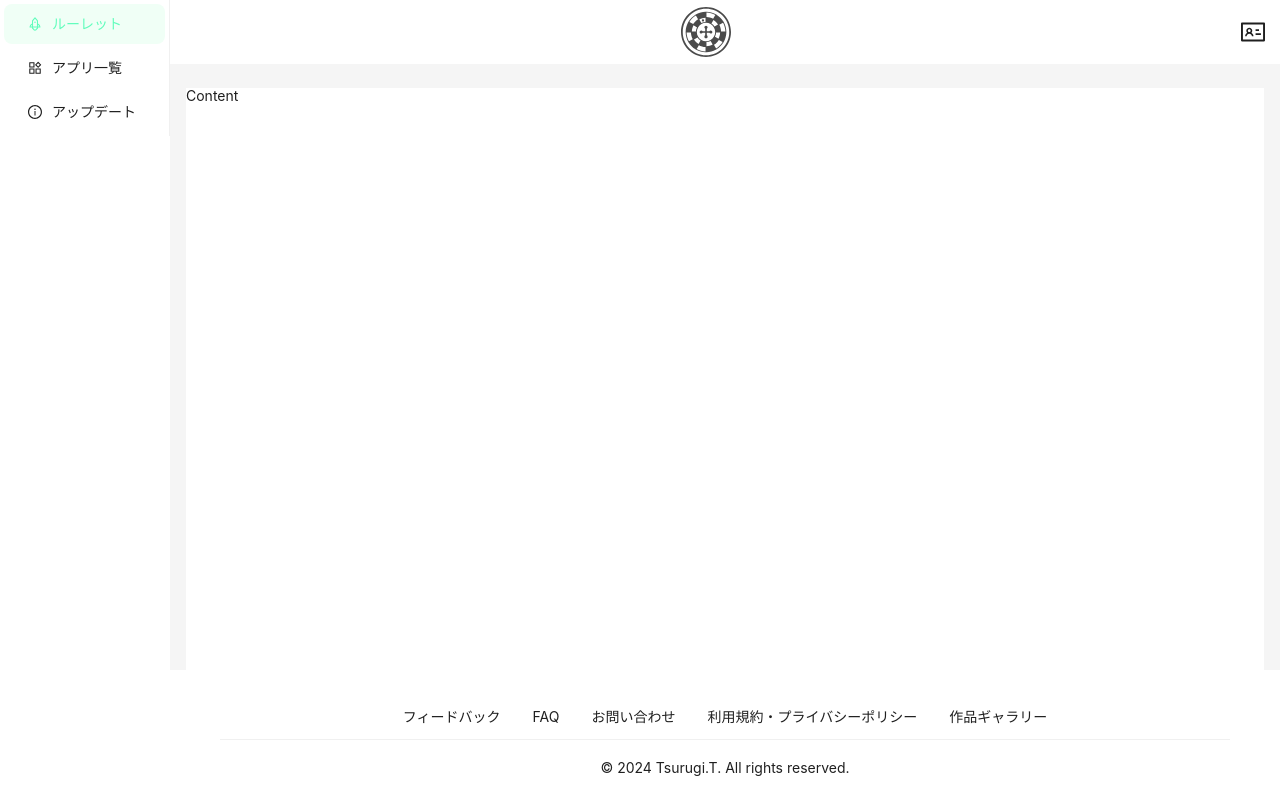
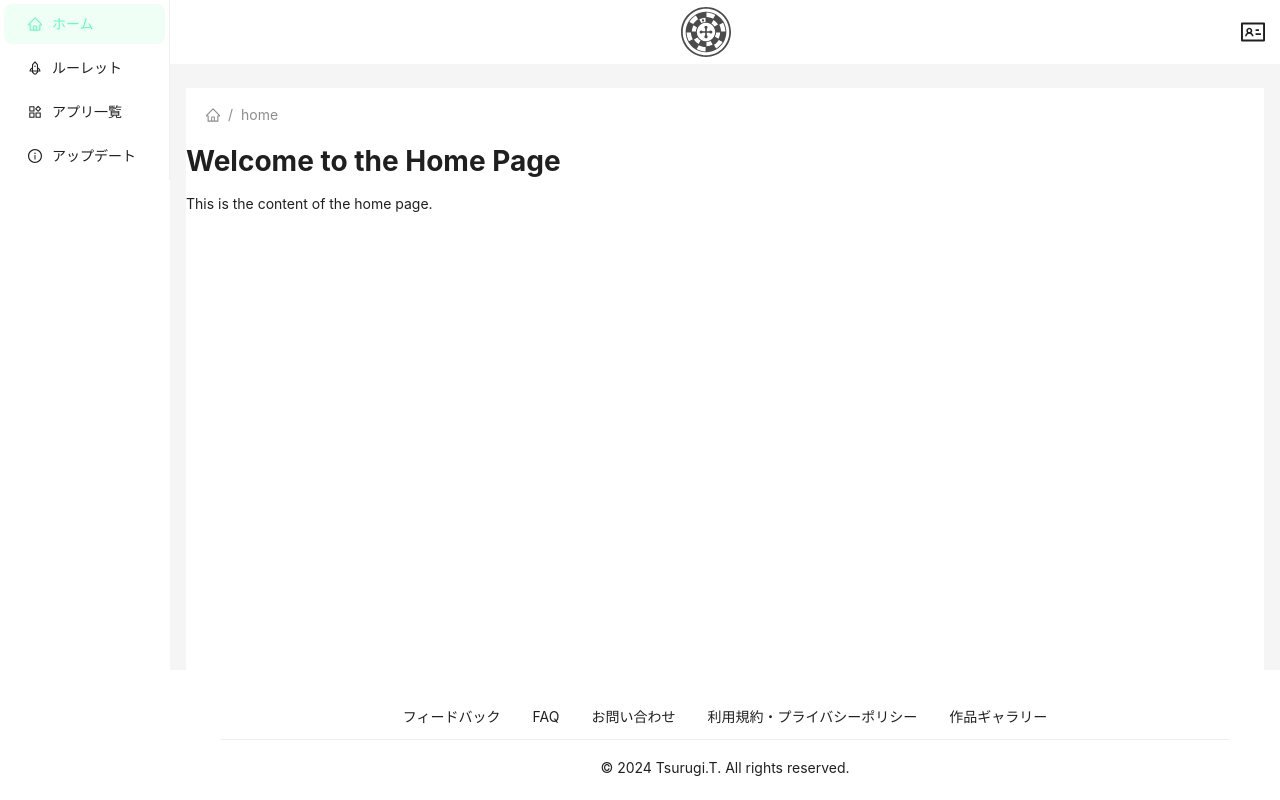
Before and after one commit to ginia3150/Portfolio, a React (Vite) app: page /home in a window 1280 px wide. Built offline with nearby package versions, Linux system fonts and the light colour scheme.

Commit message:
デモホームページとページ遷移機能作成

```diff
--- a/src/App.tsx
+++ b/src/App.tsx
@@ -1,20 +1,24 @@
-import { useState } from 'react';
-import 'normalize.css';
-import './styles/styles.css';
-import { Layout, Menu } from 'antd';
+import { useState } from "react";
+import "normalize.css";
+import "./styles/styles.css";
+import { Layout, Menu, Breadcrumb } from "antd";
 import {
   ProductOutlined,
   RocketOutlined,
   InfoCircleOutlined,
-} from '@ant-design/icons';
-import { Link, BrowserRouter as Router, Route, Routes, useNavigate } from 'react-router-dom';
-import Logo from './assets/Roulette.svg';
-import HeaderWithPopconfirm from './components/HeaderWithPopconfirm';
+  HomeOutlined,
+} from "@ant-design/icons";
+import { Link, BrowserRouter as Router, Route, Routes, useNavigate, useLocation } from "react-router-dom";
+import Logo from "./assets/Roulette.svg";
+import HeaderWithPopconfirm from "./components/HeaderWithPopconfirm";
+import Roulette from "./components/Roulette/Roulette";
+import Home from "./components/Home";
 
 const { Header, Content, Footer, Sider } = Layout;
 
 const App: React.FC = () => {
   const navigate = useNavigate();
+  const location = useLocation();
   const [collapsed, setCollapsed] = useState(true);
 
   const handleMouseEnter = () => {
@@ -25,52 +29,78 @@ const App: React.FC = () => {
     setCollapsed(true);
   };
 
+  const currentPath = location.pathname.split("/").filter(i => i);
+
+  const breadcrumbItems = [
+    {
+      href: "/home",
+      title: <Link to="/home"><HomeOutlined /></Link>,
+    },
+    ...currentPath.map((_, index) => {
+      const url = "/${currentPath.slice(0, index + 1).join('/')}";
+      return {
+        href: url,
+        title: <Link to={url}>{currentPath[index]}</Link>,
+      };
+    })
+  ];
+
   return (
-      <Layout style={{ minHeight: '100vh' }}>
+      <Layout style={{ minHeight: "100vh" }}>
         <Sider
           width={170}
           collapsed={collapsed}
           collapsedWidth={70}
           onMouseEnter={handleMouseEnter}
           onMouseLeave={handleMouseLeave}
-          style={{ background: '#fff' }}
+          style={{ background: "#fff" }}
         >
-          <Menu theme="light" mode="inline" defaultSelectedKeys={['1']} items={[
+          <Menu theme="light" mode="inline" defaultSelectedKeys={["1"]} items={[
             {
-              key: '1',
-              icon: <RocketOutlined className='icon'/>,
+              key: "1",
+              icon: <HomeOutlined className="icon"/>,
+              label: <Link to={"/home"}>ホーム</Link>
+            },
+            {
+              key: "2",
+              icon: <RocketOutlined className="icon"/>,
               label: <Link to={"/roulette"}>ルーレット</Link>
             },
             {
-              key: '2',
-              icon: <ProductOutlined className='icon'/>,
+              key: "3",
+              icon: <ProductOutlined className="icon"/>,
               label: <Link to={"/applist"}>アプリ一覧</Link>
             },
             {
-              key: '3',
-              icon: <InfoCircleOutlined className='icon'/>,
+              key: "4",
+              icon: <InfoCircleOutlined className="icon"/>,
               label: <Link to={"/update"}>アップデート</Link>
             },
-          ]}>
-          </Menu>
+          ]} />
         </Sider>
 
         <Layout>
-          <Header className='header'>
-            <div style={{ flex: 1, display: 'flex', justifyContent: 'center' }}>
-              <Link to="/">
-                <img src={Logo} alt="Logo" style={{ height: '50px', cursor: 'pointer', margin: '0 auto', maxWidth: '100%', maxHeight: 'auto', display: 'flex', alignItems: 'center' }}/>
+          <Header className="header">
+            <div style={{ flex: 1, display: "flex", justifyContent: "center" }}>
+              <Link to="/home">
+                <img src={Logo} alt="Logo" style={{ height: "50px", cursor: "pointer", margin: "0 auto", maxWidth: "100%", maxHeight: "auto", display: "flex", alignItems: "center" }}/>
               </Link>
             </div>
             <HeaderWithPopconfirm navigate={navigate} />
           </Header>
 
-          <Content style={{ background: '#fff', margin: '24px 16px 0' }}>
-            Content
+          <Content style={{ background: "#fff", margin: "24px 16px 0" }}>
+            <Breadcrumb style={{ margin: "16px 0 0 20px" }} items={breadcrumbItems} />
+            <Routes>
+              <Route path="/home" element={<Home />} />
+              <Route path="/roulette" element={<Roulette />} />
+              <Route path="" />
+              <Route path="" />
+            </Routes>
           </Content>
 
-          <Footer className='footer'>
-            <Menu mode="horizontal" className='footer-menu' items={[
+          <Footer className="footer">
+            <Menu mode="horizontal" className="footer-menu" items={[
               {
                 key: "feedback",
                 label: <Link to={"/feedback"}>フィードバック</Link>
@@ -93,7 +123,7 @@ const App: React.FC = () => {
               },
             ]}>
             </Menu>
-            <div className='footer-copy'>
+            <div className="footer-copy">
               © {new Date().getFullYear()} Tsurugi.T. All rights reserved.
             </div>
           </Footer>
--- /dev/null
+++ b/src/components/Home.tsx
@@ -0,0 +1,10 @@
+const Home: React.FC = () => {
+    return (
+      <div>
+        <h1>Welcome to the Home Page</h1>
+        <p>This is the content of the home page.</p>
+      </div>
+    );
+  };
+
+  export default Home;
```
